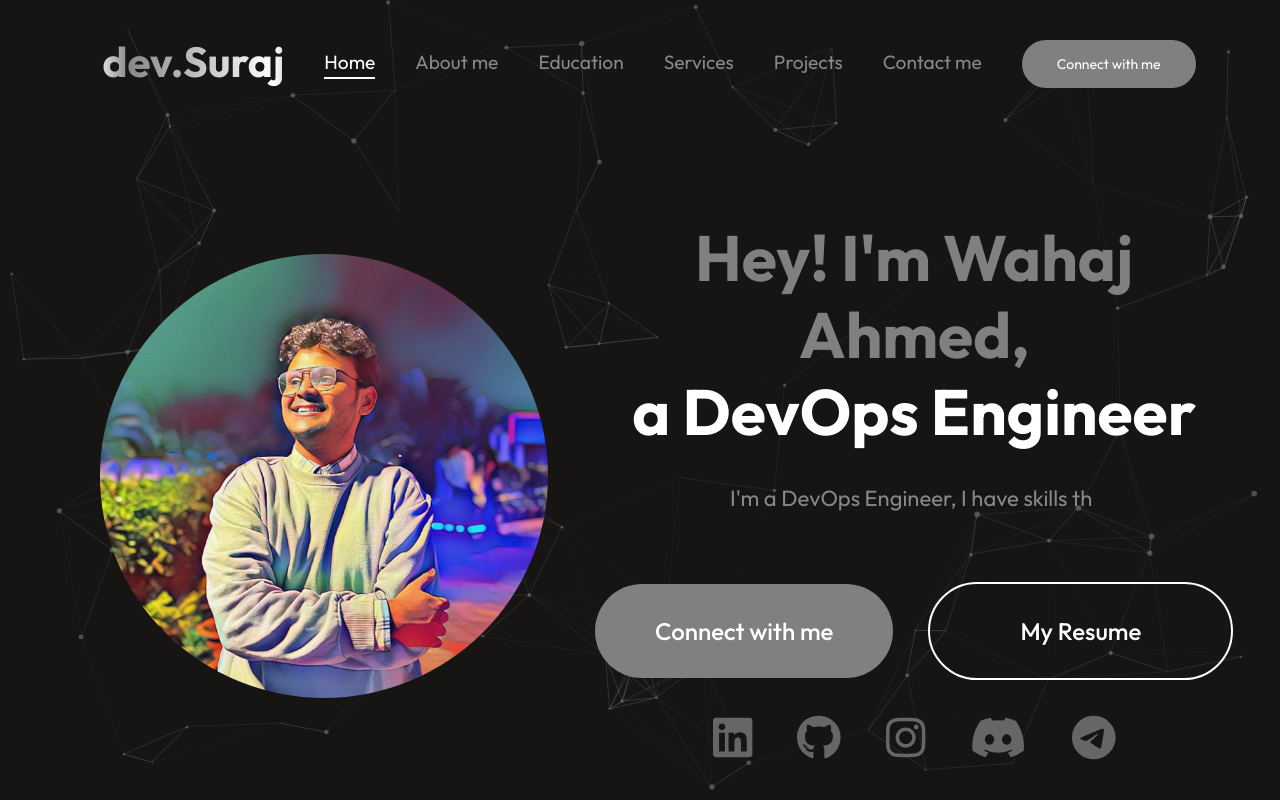
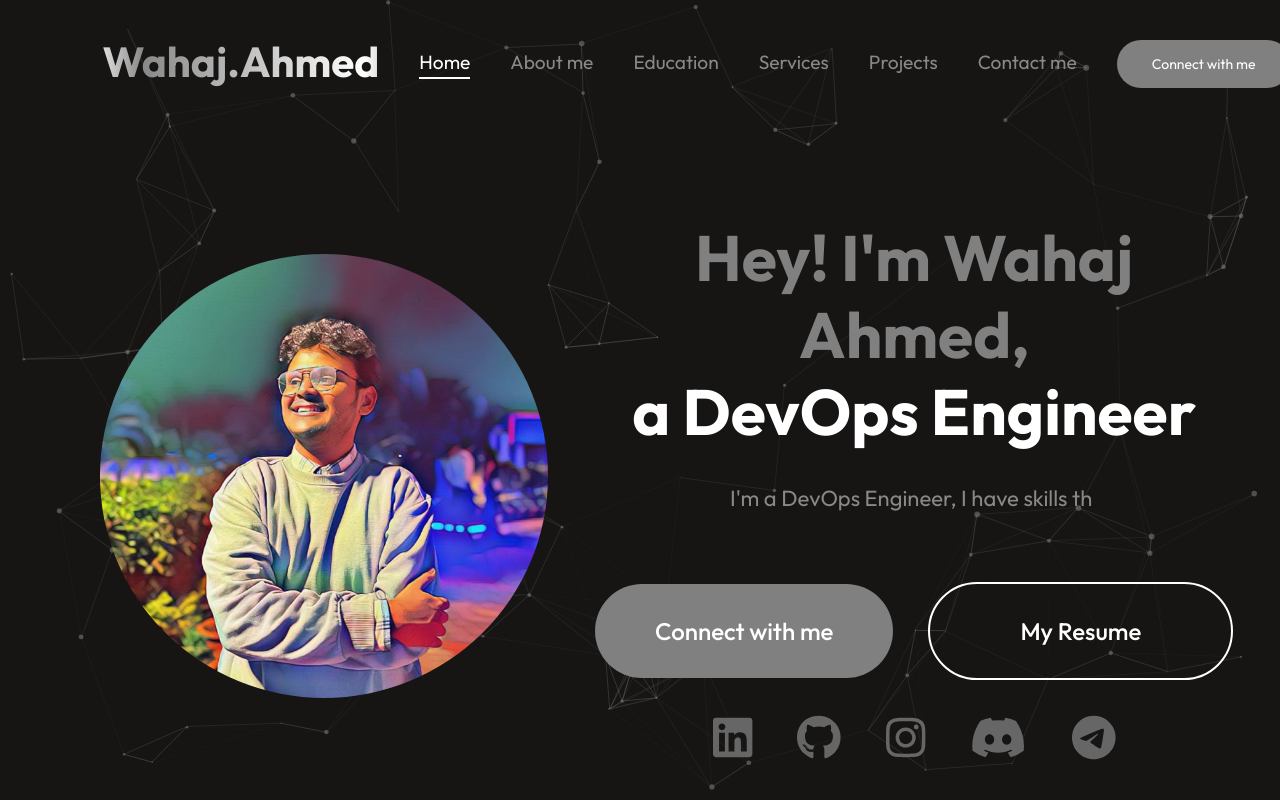
Before and after one commit to wahajahmad-cyber/wahajahmad-cyber.github.io, a React (Vite) app: page / in a window 1280 px wide. Shown: the top 800 px of the page. Built offline with nearby package versions, Linux system fonts and the light colour scheme; no server answers; a web font is replaced by a local one.

Commit message:
made changes in Navbar Name

```diff
--- a/src/components/NavBar/NavBar.jsx
+++ b/src/components/NavBar/NavBar.jsx
@@ -28,7 +28,7 @@ const Navbar = () => {
 
   return (
     <nav className='navbar'>
-      <h1>dev.<span>Suraj</span></h1>
+      <h1>Wahaj.<span>Ahmed</span></h1>
       <img
         src={menu_open}
         alt="menu"
```
